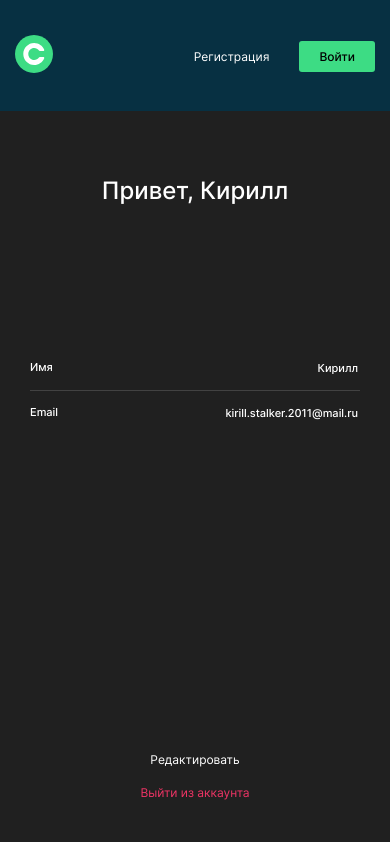
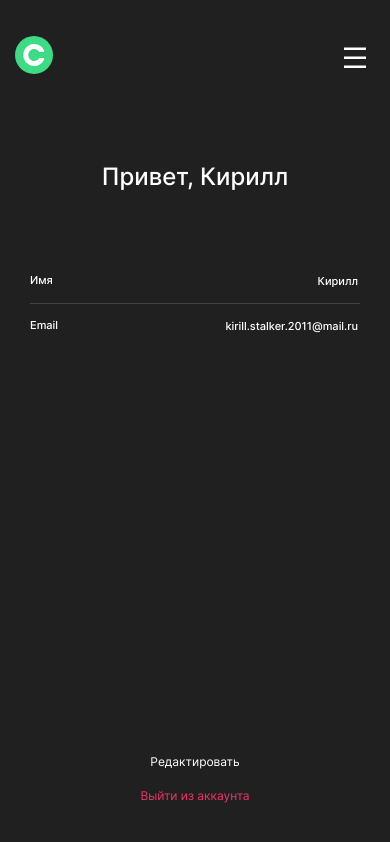
Before and after one commit to kirillye/movies-explorer-frontend, a React (Create React App) app: page /profile in a window 390 px wide. Built offline with nearby package versions, Linux system fonts and the light colour scheme.

Commit message:
исправлены отступы на страницы Профиля

```diff
--- a/src/components/App/App.jsx
+++ b/src/components/App/App.jsx
@@ -17,7 +17,7 @@ import NotFound from "../NotFound/NotFound";
 import "./App.css";
 
 function App() {
-  const [loggedIn, setLoggedIn] = useState(false);
+  const [loggedIn, setLoggedIn] = useState(true);
   const [currentUser, setCurrentUser] = useState({});
   const userData = {
     name: "Кирилл",
--- a/src/components/Profile/Profile.css
+++ b/src/components/Profile/Profile.css
@@ -1,4 +1,5 @@
 .user__title {
+  margin: 20px 0 0;
   padding-top: 50px;
   color: #fff;
   text-align: center;
@@ -10,11 +11,8 @@
   padding-bottom: 40px;
 }
 
-.form-profile {
-}
-
 .form-profile__container {
-  margin: 125px 0 210px;
+  margin: 110px 0 203px;
 }
 
 .form-profile__label {
@@ -97,6 +95,15 @@
   padding-bottom: 15px;
 }
 
+@media (max-width: 769px) {
+  .user__title {
+    margin-top: 180px;
+  }
+  .form-profile__container {
+    margin: 86px 0 192px;
+  }
+}
+
 @media (max-width: 460px) {
   .user {
     min-height: calc(100vh - 114px);
@@ -112,4 +119,10 @@
     flex-direction: column;
     justify-content: space-between;
   }
+  .user__title {
+    margin-top: 0;
+  }
+  .form-profile__container {
+    margin-top: 68px;
+  }
 }
```
